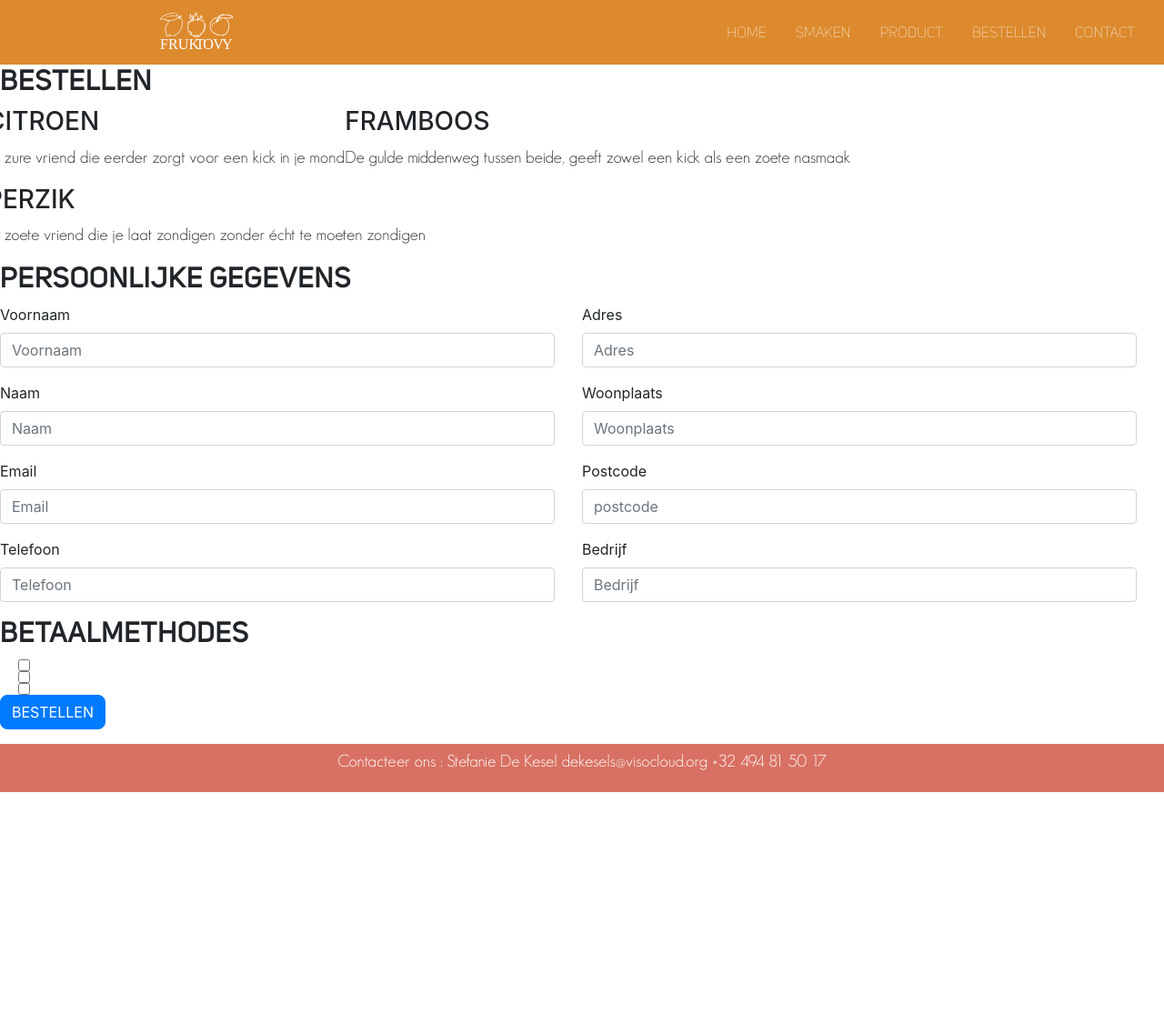
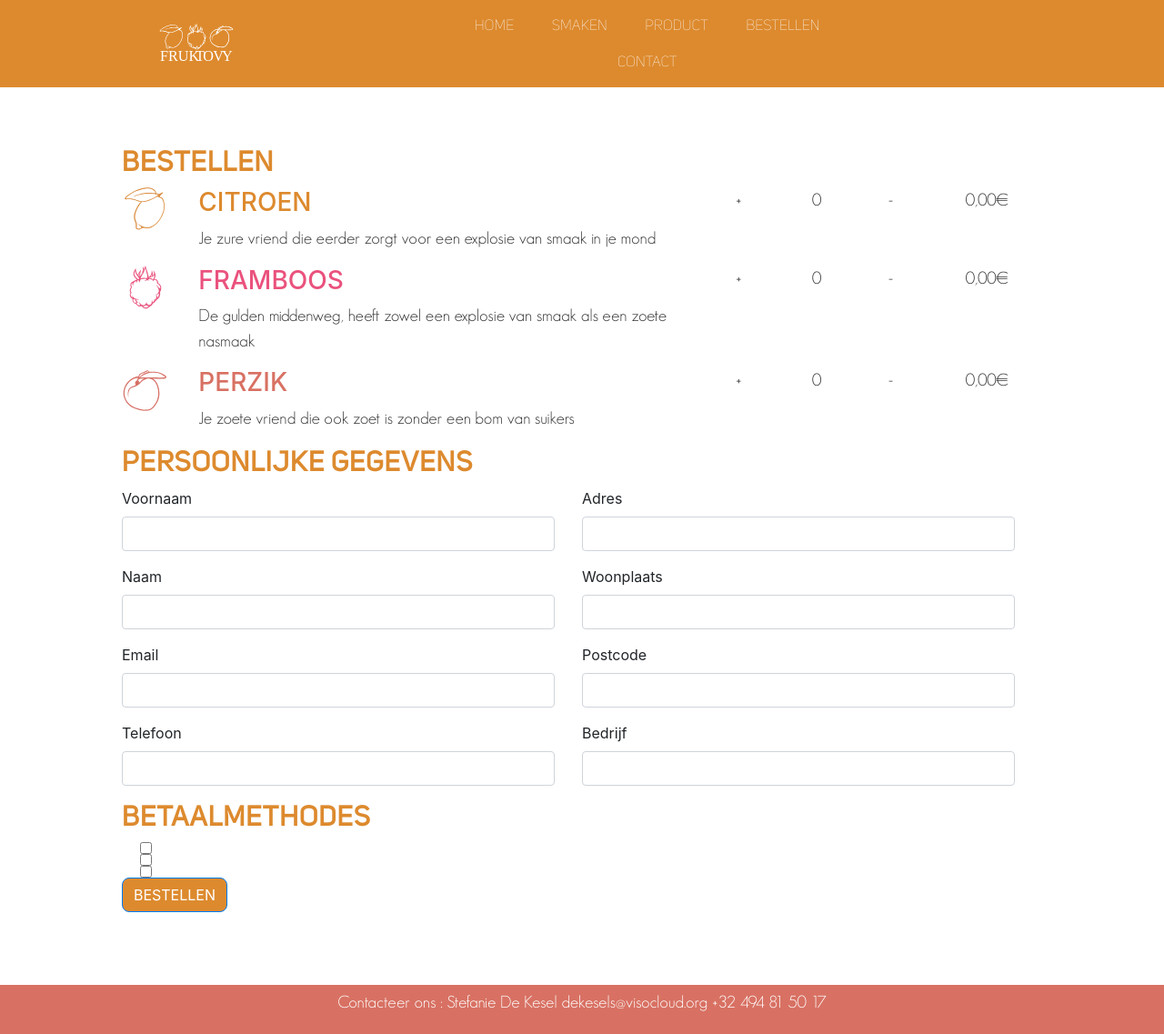
Before and after one commit to dekesels/eindwerk7SWM, a PHP site: page /order.html in a window 1280 px wide. Shown: the whole page at 91% size. Before the commit the page ends 871 px from the top, so only its background shows below. Run offline with PHP 8.4, Linux system fonts and the light colour scheme; some libraries are stand-ins or nearby versions.

Commit message:
Changes to HTML and CSS

```diff
--- a/css/src/main.scss
+++ b/css/src/main.scss
@@ -55,7 +55,7 @@ $btn-border-radius:0.5rem;
 }
 
 
-p{
+p,.form{
     color:#333030;
     font-family: 'geosanslightregular';
     font-size:1.15em;
@@ -78,6 +78,19 @@ p{
     background:#dd8a2e;
     font-family: 'uni_sansthin_caps';
  }
+ .nav{
+     margin:0 25% 0 0;
+ }
+ .nav-link{
+    color:white;
+}
+.nav-item{
+    padding:0 1%;
+}
+.navbar-brand{
+    margin:0 0 0 10%;
+}
+
  h1{
      color:#dd8a2e;
  }
@@ -98,7 +111,7 @@ p{
      text-align:center;
      margin:2% 0;
     }
- .btn-main{
+ .btn-main, .btn{
     background-color:#dd8a2e;
     color:white;
  }
@@ -116,18 +129,15 @@ p{
  #flavours, #flavours .row {
     text-align:center;
  }
- .flavours-st{
+ .flavours-st, #product{
     width:60%;
     text-align:center;
     margin:0 auto;
-    padding:2%;
+    padding:1%;
 }
- .nav-link{
-     color:white;
- }
- .navbar-brand{
-     margin:0 0 0 10%;
- }
+#flavours, #product{
+    padding:4%;
+}
  .raspberry{
     color:#ea527d;
  }
@@ -147,4 +157,8 @@ p{
 }
 .sizer {
     width: 70%;
+    margin:0 auto,
   }
+.container{
+    padding:5%;
+}
--- a/index.html
+++ b/index.html
@@ -83,8 +83,8 @@
     </div>
     <button type="button" class="btn"><a href="order.html">BESTELLEN</a></button>
   </div>
-  <div>
-    <h2 id="product">PRODUCT</h2>
+  <div id="product">
+    <h2>PRODUCT</h2>
     <p>Met ons product willen we mensen die een gezonde levensstijl hebben ook laten genieten van zoete drankjes,
       met minder suikers maar met net zoveel meer smaak!</p>
       <div class="sizer">
--- a/order.html
+++ b/order.html
@@ -48,65 +48,114 @@
       </li>
     </ul>
   </nav>
-  <div>
-    <h2>BESTELLEN</h2>
+  <div class="container">
+    <h2 class="lemon">BESTELLEN</h2>
+    <div class="row order">
+        <div class="col">
+            <img src="images/lemon.svg" width="50"  class="d-inline-block align-top" alt="SVG of lemon">
+        </div>
+        <div class="col-7">
+            <h3 class="lemon">CITROEN</h3>
+            <p>Je zure vriend die eerder zorgt voor een explosie van smaak in je mond</p>
+        </div>
+        <div class="col">
+                <p>+</p>
+        </div>
+        <div class="col">
+                <p>0</p>
+        </div>
+        <div class="col">
+                <p>-</p>
+        </div>
+        <div class="col">
+                <p>0,00€</p>
+        </div>
+    </div>
     <div class="row">
-        <div>
-            <h3>CITROEN</h3>
-            <p>Je zure vriend die eerder zorgt voor een kick in je mond</p>
+        <div class="col">
+            <img src="images/raspberry.svg" width="50"  class="d-inline-block align-top" alt="SVG of raspberry">
         </div>
-        <div>
-            <h3>FRAMBOOS</h3>
-            <p>De gulde middenweg tussen beide, geeft zowel een kick als een zoete nasmaak</p>
+        <div class="col-7">
+            <h3 class="raspberry">FRAMBOOS</h3>
+            <p>De gulden middenweg, heeft zowel een explosie van smaak als een zoete nasmaak</p>
         </div>
-        <div>
-            <h3>PERZIK</h3>
-            <p>Je zoete vriend die je laat zondigen zonder écht te moeten zondigen</p>
+        <div class="col">
+                <p>+</p>
+        </div>
+        <div class="col">
+                <p>0</p>
+        </div>
+        <div class="col">
+                <p>-</p>
+        </div>
+        <div class="col">
+                <p>0,00€</p>
+        </div>
+    </div>
+    <div class="row">
+        <div class="col">
+            <img src="images/peach.svg" width="50"  class="d-inline-block align-top" alt="SVG of peach">
+        </div>
+        <div class="col-7">
+            <h3 class="peach">PERZIK</h3>
+            <p>Je zoete vriend die ook zoet is zonder een bom van suikers</p>
+        </div>
+        <div class="col">
+                <p>+</p>
+        </div>
+        <div class="col">
+                <p>0</p>
+        </div>
+        <div class="col">
+                <p>-</p>
+        </div>
+        <div class="col">
+                <p>0,00€</p>
         </div>
     </div>
 
   <div>
-    <h2>PERSOONLIJKE GEGEVENS</h2>
+    <h2 class="lemon">PERSOONLIJKE GEGEVENS</h2>
     <form>
         <div class="row">
             <div class="col-sm">
                 <div class="form-group">
                 <label for="exampleInputEmail1">Voornaam</label>
-                <input type="text" class="form-control" id="voornaam" placeholder="Voornaam">
+                <input type="text" class="form-control" id="voornaam">
                 </div>
                 <div class="form-group">
                 <label for="exampleInputPassword1">Naam</label>
-                <input type="text" class="form-control" id="naam" placeholder="Naam">
+                <input type="text" class="form-control" id="naam">
                 </div>
                 <div class="form-group">
                 <label for="exampleInputPassword1">Email</label>
-                <input type="email" class="form-control" id="email" placeholder="Email">
+                <input type="email" class="form-control" id="email">
                 </div>
                 <div class="form-group">
                         <label for="exampleInputPassword1">Telefoon</label>
-                        <input type="tel" class="form-control" id="tel" placeholder="Telefoon">
+                        <input type="tel" class="form-control" id="tel">
                 </div>
             </div>
             <div class="col-sm">
                 <div class="form-group">
                 <label for="exampleInputPassword1">Adres</label>
-                <input type="text" class="form-control" id="adres" placeholder="Adres">
+                <input type="text" class="form-control" id="adres">
                 </div>
                 <div class="form-group">
                     <label for="exampleInputPassword1">Woonplaats</label>
-                    <input type="text" class="form-control" id="woonplaats" placeholder="Woonplaats">
+                    <input type="text" class="form-control" id="woonplaats">
                 </div>
                 <div class="form-group">
                     <label for="exampleInputPassword1">Postcode</label>
-                    <input type="text" class="form-control" id="postcode" placeholder="postcode">
+                    <input type="text" class="form-control" id="postcode">
                 </div>
                 <div class="form-group">
                         <label for="exampleInputPassword1">Bedrijf</label>
-                        <input type="text" class="form-control" id="bedrijf" placeholder="Bedrijf">
+                        <input type="text" class="form-control" id="bedrijf">
                 </div>
                 </div>
             </div>
-            <h2>BETAALMETHODES</h2>
+            <h2 class="lemon">BETAALMETHODES</h2>
                 <div class="form-check">
                     <input class="check" type="checkbox" id="paypal" value="paypal" aria-label="...">
                 </div>
@@ -120,6 +169,7 @@
             <button type="submit" class="btn btn-primary">BESTELLEN</button>
           </form>
   </div>
+  </div>
   <div class="footer">
       <p>Contacteer ons : Stefanie De Kesel dekesels@visocloud.org +32 494 81 50 17</p>
   </div>
```
Also changed, not shown: contact.html (+12 -11 lines), css/dist/main.css, js/src/main.js (line endings or trailing spaces).
